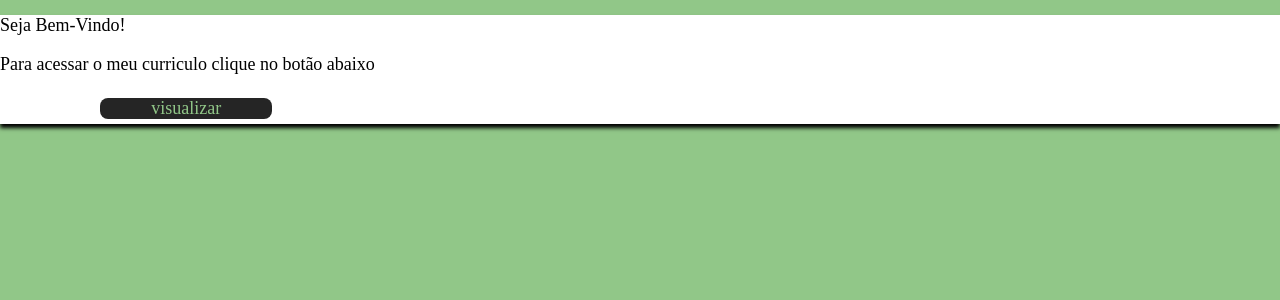
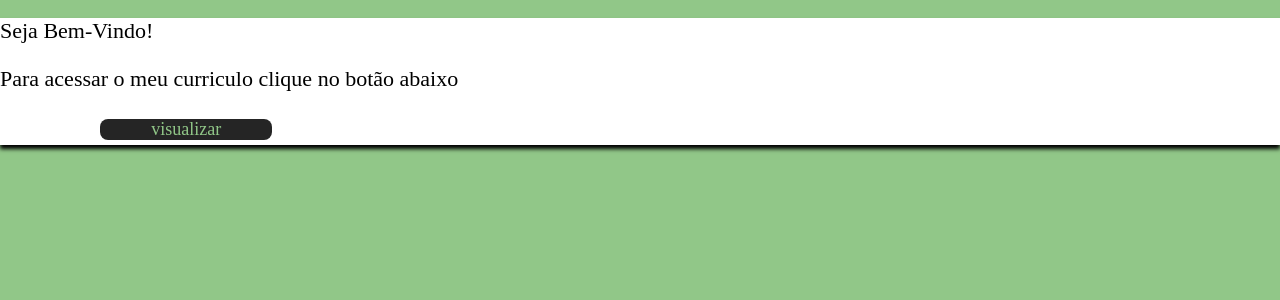
Before and after one commit to artur-seppa/curriculo, a React (Create React App) app: page / in a window 1280 px wide. Shown: the top 300 px of the page. Built offline with nearby package versions, Linux system fonts and the light colour scheme; a web font is replaced by a local one.

Commit message:
first commit

```diff
--- a/src/components/Profile/Profile.css
+++ b/src/components/Profile/Profile.css
@@ -23,7 +23,6 @@ img{
 
 /*==========links===========*/
 .links{
-    font-size: 20px;
     display: flex;
     flex-direction: column;
     align-items:center;
@@ -63,7 +62,6 @@ a{
         display: flex;
         flex-direction: column;
         align-items:flex-end;
-        font-size: 14px;
         margin-right: 15px;
         padding: 7px;
     }
@@ -86,6 +84,7 @@ a{
 
     .links{
         flex-wrap: nowrap;
+        font-size: 17px;
     }
 
 }
--- a/src/pages/Main/main.css
+++ b/src/pages/Main/main.css
@@ -10,7 +10,7 @@
 
 .titulo{
     font-weight: 200;
-    font-size: 18px;
+    font-size: 22px;
 }
 
 .botao{
```
